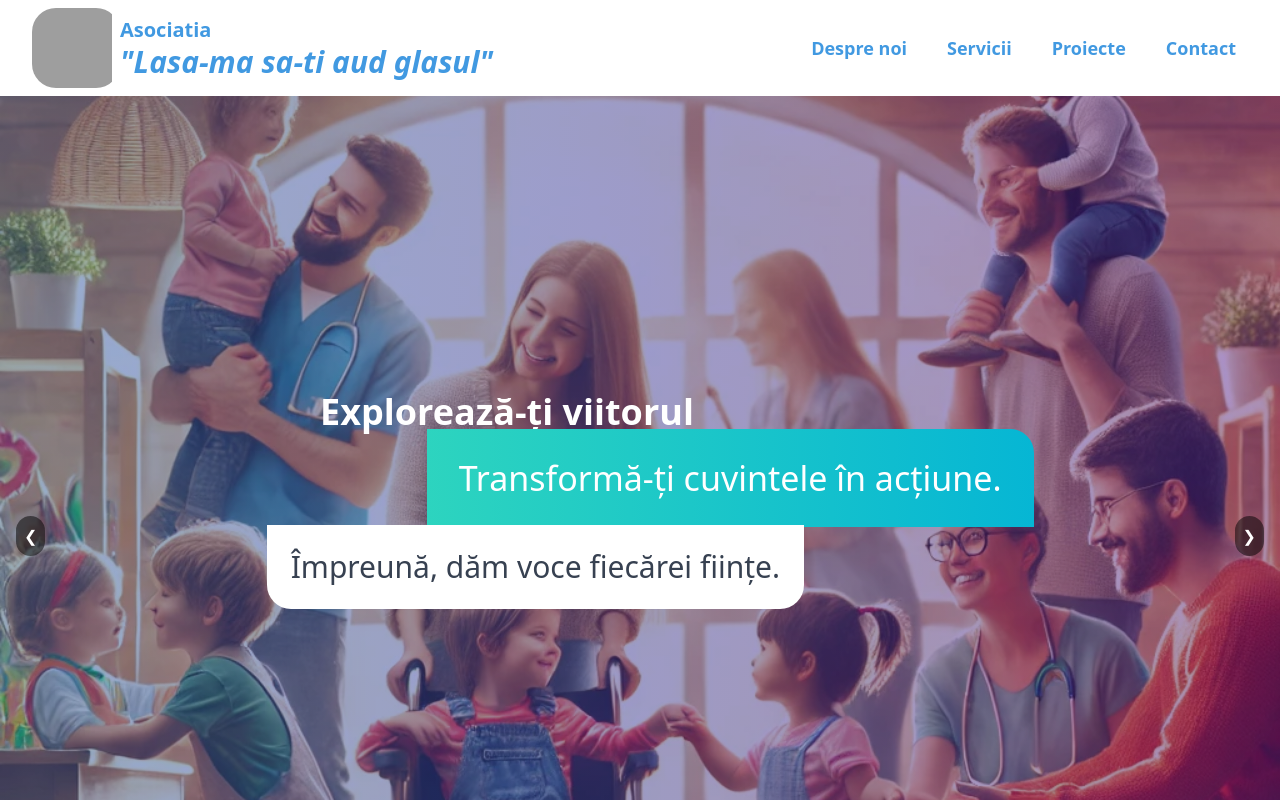
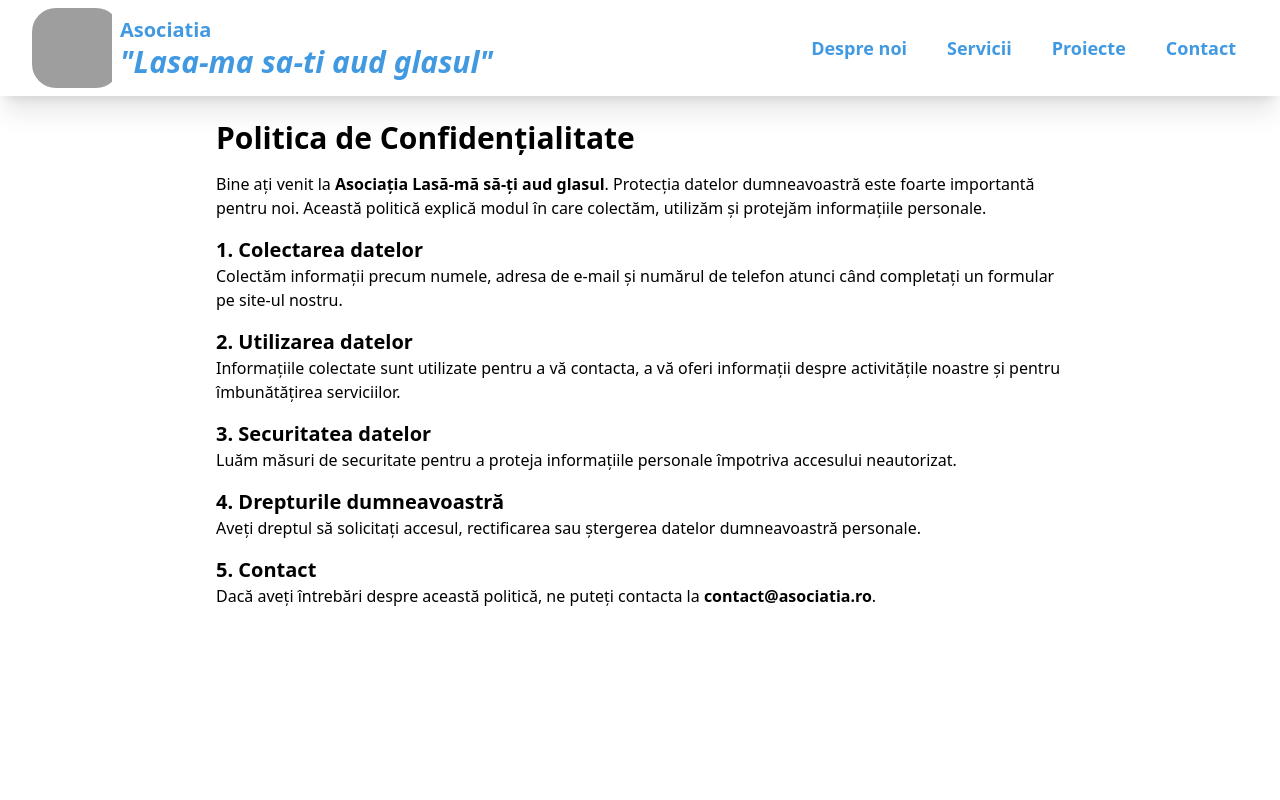
Before and after one commit to stefanpython/asociatia-lsag, a React (Vite) app: page /#/privacy-policy in a window 1280 px wide. Shown: the top 800 px of the page. Built offline with nearby package versions, Linux system fonts and the light colour scheme; grey boxes are pictures that could not be loaded; what tailwindcss-motion would draw is missing.

Commit message:
Link privacypolicy and termsofservice components

```diff
--- a/package.json
+++ b/package.json
@@ -15,6 +15,7 @@
     "react": "^18.3.1",
     "react-dom": "^18.3.1",
     "react-intersection-observer": "^9.15.1",
+    "react-router-dom": "^7.1.5",
     "react-slick": "^0.30.3",
     "slick-carousel": "^1.8.1",
     "swiper": "^11.2.1"
--- a/src/App.tsx
+++ b/src/App.tsx
@@ -6,8 +6,11 @@ import Services from "./components/Services";
 import Projects from "./components/Projects";
 import Contact from "./components/Contact";
 import Footer from "./components/Footer";
+import PrivacyPolicy from "./components/PrivacyPolicy";
+import TermsOfService from "./components/TermsOfService";
 import { motion } from "framer-motion";
 import { ArrowUp, MousePointer } from "lucide-react";
+import { HashRouter, Routes, Route } from "react-router-dom";
 
 function App() {
   const [showScrollTop, setShowScrollTop] = useState(false);
@@ -37,14 +40,28 @@ function App() {
   };
 
   return (
-    <>
+    <div>
+      <HashRouter>
         <Navbar />
 
+        <Routes>
+          <Route
+            path="/"
+            element={
+              <>
                 <Carousel />
                 <About />
                 <Services />
                 <Projects />
                 <Contact />
+              </>
+            }
+          />
+
+          <Route path="/privacy-policy" element={<PrivacyPolicy />} />
+          <Route path="/terms-of-service" element={<TermsOfService />} />
+        </Routes>
+
         <Footer />
 
         {/* Scroll to Top Button */}
@@ -60,7 +77,8 @@ function App() {
             {isMouseInside ? <MousePointer size={24} /> : <ArrowUp size={24} />}
           </motion.button>
         )}
-    </>
+      </HashRouter>
+    </div>
   );
 }
 
--- a/src/components/Footer.tsx
+++ b/src/components/Footer.tsx
@@ -1,3 +1,5 @@
+import { Link } from "react-router-dom";
+
 const Footer = () => {
   return (
     <footer className="bg-gray-900 text-white py-6 mt-10">
@@ -14,13 +16,13 @@ const Footer = () => {
 
         {/* Right Section - Links */}
         <div className="text-center md:text-right">
-          <a href="#" className="text-sm hover:text-gray-400">
+          <Link to="/privacy-policy" className="text-sm hover:text-gray-400">
             Privacy Policy
-          </a>
+          </Link>
           <span className="mx-2">|</span>
-          <a href="#" className="text-sm hover:text-gray-400">
+          <Link to="/terms-of-service" className="text-sm hover:text-gray-400">
             Terms of Service
-          </a>
+          </Link>
         </div>
       </div>
     </footer>
--- a/src/components/PrivacyPolicy.tsx
+++ b/src/components/PrivacyPolicy.tsx
@@ -1,6 +1,6 @@
 const PrivacyPolicy = () => {
   return (
-    <div className="max-w-4xl mx-auto p-6">
+    <div className="max-w-4xl mx-auto p-6 h-screen">
       <h1 className="text-3xl font-bold mb-4">Politica de Confidențialitate</h1>
       <p className="mb-2">
         Bine ați venit la <strong>Asociația Lasă-mă să-ți aud glasul</strong>.
--- a/src/components/TermsOfService.tsx
+++ b/src/components/TermsOfService.tsx
@@ -1,6 +1,6 @@
 const TermsOfService = () => {
   return (
-    <div className="max-w-4xl mx-auto p-6">
+    <div className="max-w-4xl mx-auto p-6 h-screen">
       <h1 className="text-3xl font-bold mb-4">Termeni și Condiții</h1>
       <p className="mb-2">
         Acești termeni și condiții reglementează utilizarea site-ului{" "}
```
Also changed, not shown: 1 other file (tests, documents, lock files or other folders). Lines whose indentation alone changed are shown as unchanged.
